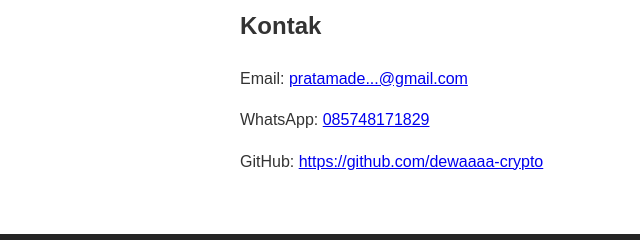
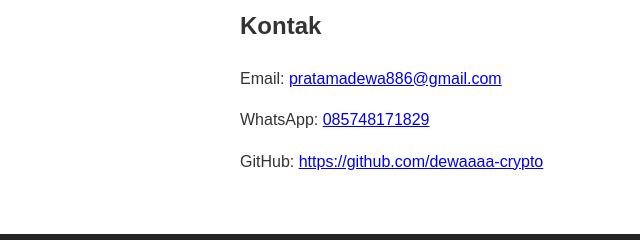
Before and after one commit to dewaaaa-crypto/latihan-web-3, a plain HTML site: page profil.html in a window 1280 px wide. Shown: the part 1182-1422 px from the top of the page, 0-640 px from the left. Drawn offline with Linux system fonts and the light colour scheme.

Commit message:
Update alamat Gmail

```diff
--- a/profil.html
+++ b/profil.html
@@ -72,7 +72,7 @@
 
 <p>
     Email:
-    <a href="mailto:pratamade...@gmail.com">pratamade...@gmail.com</a>
+    <a href="mailto:pratamadewa886@gmail.com">pratamadewa886@gmail.com</a>
 </p>
 
 <p>
```
